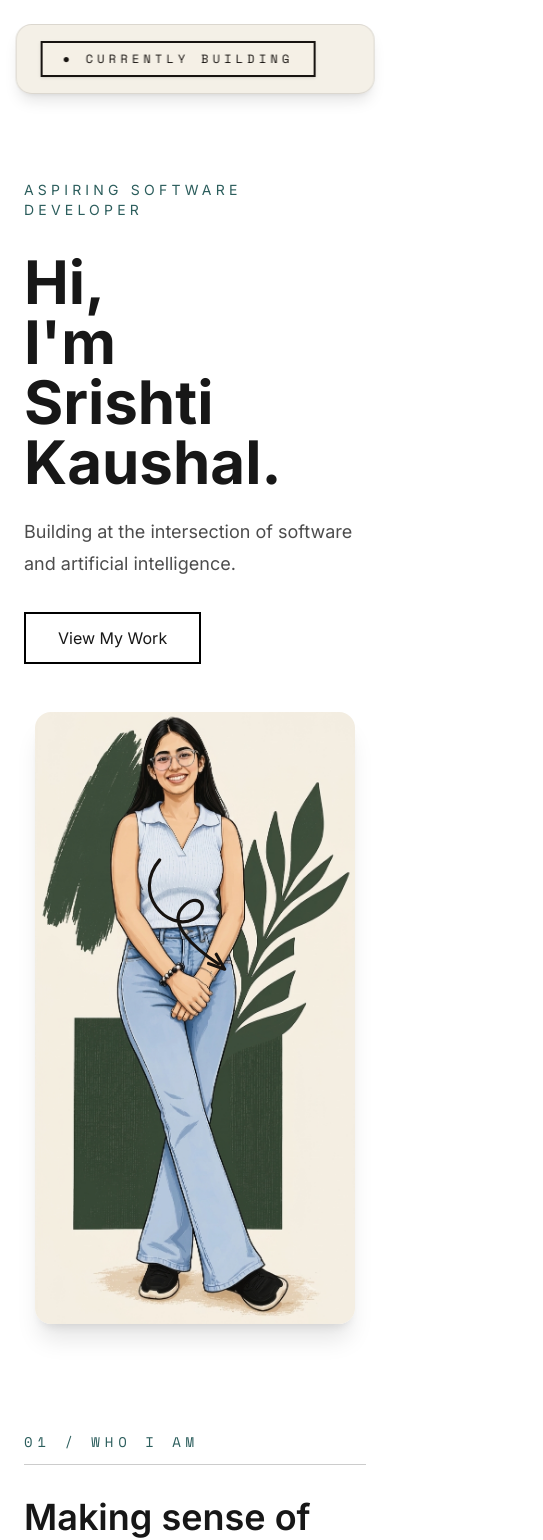
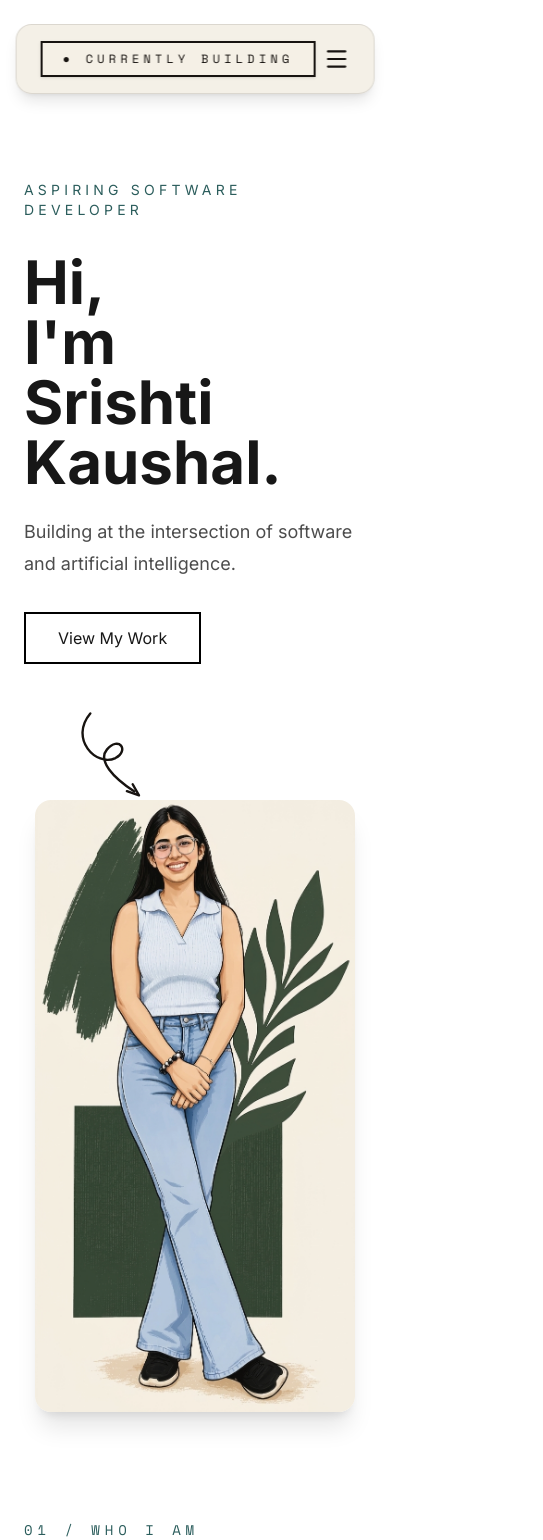
Before and after one commit to Srishti1011/Portfolio, a Next.js app: page / in a window 390 px wide. Shown: the top 1540 px of the page, 543 px wide, since content can reach past the window. Built offline with nearby package versions, Linux system fonts and the light colour scheme.

Commit message:
Made it more mobile-friendly.

```diff
--- a/components/Contact.js
+++ b/components/Contact.js
@@ -1,7 +1,6 @@
 "use client";
 
 import { motion } from "framer-motion";
-
 import { FaGithub, FaLinkedin, FaEnvelope } from "react-icons/fa";
 
 export default function Contact() {
@@ -14,7 +13,6 @@ export default function Contact() {
       viewport={{ once: true, amount: 0.3 }}
       transition={{ duration: 0.8 }}
     >
-
       <motion.p
         className="mb-3 font-[family-name:var(--font-space-mono)] text-sm uppercase tracking-[0.35em] text-[#2B5D5C]"
         initial={{ opacity: 0, y: 20 }}
@@ -27,7 +25,7 @@ export default function Contact() {
 
       <div className="border-t border-black/20 pt-10">
         <motion.h2
-          className="mb-6 text-5xl font-bold"
+          className="mb-6 text-4xl font-bold sm:text-5xl"
           initial={{ opacity: 0, y: 20 }}
           whileInView={{ opacity: 1, y: 0 }}
           viewport={{ once: true }}
@@ -37,7 +35,7 @@ export default function Contact() {
         </motion.h2>
 
         <motion.p
-          className="mb-25 max-w-3xl text-lg text-black/70"
+          className="mb-16 max-w-3xl text-lg text-black/70 sm:mb-25"
           initial={{ opacity: 0, y: 20 }}
           whileInView={{ opacity: 1, y: 0 }}
           viewport={{ once: true }}
@@ -47,8 +45,7 @@ export default function Contact() {
           from you.
         </motion.p>
 
-        <div className="flex items-center justify-center gap-25 mt-10">
-
+        <div className="flex flex-col items-start gap-6 sm:flex-row sm:items-center sm:justify-center sm:gap-16 md:gap-25 mt-10">
           <motion.a
             href="https://github.com/Srishti1011"
             target="_blank"
--- a/components/Hero.js
+++ b/components/Hero.js
@@ -1,9 +1,7 @@
 "use client";
 
 import { motion } from "framer-motion";
-
 import Image from "next/image";
-
 import LoopArrow from "./LoopArrow";
 
 export default function Hero() {
@@ -14,19 +12,12 @@ export default function Hero() {
         animate="visible"
         variants={{
           hidden: {},
-          visible: {
-            transition: {
-              staggerChildren: 0.2,
-            },
-          },
+          visible: { transition: { staggerChildren: 0.2 } },
         }}
       >
         <motion.p
           className="mb-8 text-sm uppercase tracking-[0.3em] text-[#2B5D5C]"
-          variants={{
-            hidden: { opacity: 0, y: 20 },
-            visible: { opacity: 1, y: 0 },
-          }}
+          variants={{ hidden: { opacity: 0, y: 20 }, visible: { opacity: 1, y: 0 } }}
           transition={{ duration: 0.6 }}
         >
           Aspiring Software Developer
@@ -34,10 +25,7 @@ export default function Hero() {
 
         <motion.h1
           className="mb-6 text-6xl font-bold leading-none"
-          variants={{
-            hidden: { opacity: 0, y: 20 },
-            visible: { opacity: 1, y: 0 },
-          }}
+          variants={{ hidden: { opacity: 0, y: 20 }, visible: { opacity: 1, y: 0 } }}
           transition={{ duration: 0.6 }}
         >
           Hi,
@@ -51,47 +39,41 @@ export default function Hero() {
 
         <motion.p
           className="mb-8 max-w-md text-lg leading-8 text-black/70"
-          variants={{
-            hidden: { opacity: 0, y: 20 },
-            visible: { opacity: 1, y: 0 },
-          }}
+          variants={{ hidden: { opacity: 0, y: 20 }, visible: { opacity: 1, y: 0 } }}
           transition={{ duration: 0.6 }}
         >
           Building at the intersection of software and artificial intelligence.
         </motion.p>
 
+        {/* wrap button + arrow together in a relative container */}
+        <div className="relative inline-block mb-22 sm:mb-20 md:mb-8">
           <motion.a
             href="#projects"
             className="inline-block border-2 border-black px-8 py-3 transition hover:bg-black hover:text-white"
-          variants={{
-            hidden: { opacity: 0, y: 20 },
-            visible: { opacity: 1, y: 0 },
-          }}
+            variants={{ hidden: { opacity: 0, y: 20 }, visible: { opacity: 1, y: 0 } }}
             transition={{ duration: 0.6 }}
-          whileHover={{
-            scale: 1.05,
-          }}
-          whileTap={{
-            scale: 0.98,
-          }}
+            whileHover={{ scale: 1.05 }}
+            whileTap={{ scale: 0.98 }}
           >
             View My Work
           </motion.a>
+
+          {/* arrow now positioned relative to the button, not the whole section */}
+          <div className="pointer-events-none absolute top-full left-1/2 -translate-x-1/2 scale-[0.3] sm:scale-[0.35] md:scale-[0.4]">
+            <div style={{ transform: "scaleX(-1) rotate(140deg)" }}>
+              <LoopArrow />
+            </div>
+          </div>
+        </div>
       </motion.div>
 
       <motion.div
         className="flex justify-center"
         initial={{ opacity: 0, x: 60 }}
         animate={{ opacity: 1, x: 0 }}
-        transition={{
-          duration: 0.8,
-          delay: 0.4,
-        }}
+        transition={{ duration: 0.8, delay: 0.4 }}
       >
-        <motion.div
-          whileHover={{ scale: 1.03 }}
-          transition={{ duration: 0.3 }}
-        >
+        <motion.div whileHover={{ scale: 1.03 }} transition={{ duration: 0.3 }}>
           <Image
             src="/images/profile.png"
             alt="Profile"
@@ -102,17 +84,6 @@ export default function Hero() {
           />
         </motion.div>
       </motion.div>
-
-      <div className="absolute -bottom-40 left-5">
-        <div
-          style={{
-            transform: "scale(0.4) scaleX(-1) rotate(140deg)",
-          }}
-        >
-          <LoopArrow />
-        </div>
-      </div>
-
     </section>
   );
 }
--- a/components/Navbar.js
+++ b/components/Navbar.js
@@ -1,13 +1,15 @@
 "use client";
 
-import { motion } from "framer-motion";
+import { motion, AnimatePresence } from "framer-motion";
 import { useEffect, useState } from "react";
 import Link from "next/link";
+import { Menu, X } from "lucide-react";
 import Stamp from "./Stamp";
 
 export default function Navbar() {
   const [activeSection, setActiveSection] = useState("about");
   const [showNavbar, setShowNavbar] = useState(true);
+  const [mobileOpen, setMobileOpen] = useState(false);
 
   const links = [
     { name: "About", href: "#about" },
@@ -29,7 +31,6 @@ export default function Navbar() {
             : 0;
         });
 
-        // pick the section with the highest visible ratio
         const mostVisible = Object.entries(ratios).reduce((a, b) =>
           b[1] > a[1] ? b : a
         );
@@ -38,13 +39,10 @@ export default function Navbar() {
           setActiveSection(mostVisible[0]);
         }
       },
-      {
-        threshold: [0, 0.25, 0.45, 0.6, 0.75, 1],
-      }
+      { threshold: [0, 0.25, 0.45, 0.6, 0.75, 1] }
     );
 
     sections.forEach((section) => observer.observe(section));
-
     return () => observer.disconnect();
   }, []);
 
@@ -55,16 +53,13 @@ export default function Navbar() {
     const handleScroll = () => {
       const currentScrollY = window.scrollY;
 
-      // Always show near the top
       if (currentScrollY < 100) {
         setShowNavbar(true);
       } else {
-        // Hide only if user scrolls DOWN more than 10px
         if (currentScrollY > lastScrollY + 10) {
           setShowNavbar(false);
+          setMobileOpen(false); // close menu if user scrolls away
         }
-
-        // Show only if user scrolls UP more than 10px
         if (currentScrollY < lastScrollY - 10) {
           setShowNavbar(true);
         }
@@ -74,37 +69,32 @@ export default function Navbar() {
     };
 
     window.addEventListener("scroll", handleScroll);
-
     return () => window.removeEventListener("scroll", handleScroll);
   }, []);
 
   return (
     <motion.nav
       initial={{ opacity: 0, y: -40 }}
-      animate={{
-        opacity: 1,
-        y: showNavbar ? 0 : -120,
-      }}
-      transition={{
-        duration: 0.35,
-        ease: "easeInOut",
-      }}
-      className="fixed top-6 left-1/2 z-50 flex w-[92%] max-w-6xl -translate-x-1/2 items-center justify-between rounded-2xl border border-black/10 bg-[#F3EEE3]/85 px-6 py-4 backdrop-blur-md shadow-lg"
+      animate={{ opacity: 1, y: showNavbar ? 0 : -120 }}
+      transition={{ duration: 0.35, ease: "easeInOut" }}
+      className="fixed top-6 left-1/2 z-50 w-[92%] max-w-6xl -translate-x-1/2 rounded-2xl border border-black/10 bg-[#F3EEE3]/85 px-6 py-4 backdrop-blur-md shadow-lg"
     >
+      <div className="flex items-center justify-between">
         <Stamp text="CURRENTLY BUILDING" rotate={0} />
 
+        {/* desktop links */}
         <div className="hidden items-center gap-8 text-sm uppercase tracking-widest md:flex">
           {links.map((link) => (
             <Link
               key={link.href}
               href={link.href}
-            className={`relative transition-colors duration-300 ${activeSection === link.href.substring(1)
+              className={`relative transition-colors duration-300 ${
+                activeSection === link.href.substring(1)
                   ? "text-[#2B5D5C]"
                   : "text-[#171310]"
               }`}
             >
               {link.name}
-
               {activeSection === link.href.substring(1) && (
                 <motion.div
                   layoutId="navbarUnderline"
@@ -114,6 +104,46 @@ export default function Navbar() {
             </Link>
           ))}
         </div>
+
+        {/* mobile hamburger toggle */}
+        <button
+          onClick={() => setMobileOpen((open) => !open)}
+          className="md:hidden text-[#171310]"
+          aria-label="Toggle menu"
+        >
+          {mobileOpen ? <X size={26} /> : <Menu size={26} />}
+        </button>
+      </div>
+
+      {/* mobile dropdown menu */}
+      <AnimatePresence>
+        {mobileOpen && (
+          <motion.div
+            initial={{ opacity: 0, height: 0 }}
+            animate={{ opacity: 1, height: "auto" }}
+            exit={{ opacity: 0, height: 0 }}
+            transition={{ duration: 0.25, ease: "easeInOut" }}
+            className="overflow-hidden md:hidden"
+          >
+            <div className="mt-4 flex flex-col gap-4 border-t border-black/10 pt-4 text-sm uppercase tracking-widest">
+              {links.map((link) => (
+                <Link
+                  key={link.href}
+                  href={link.href}
+                  onClick={() => setMobileOpen(false)}
+                  className={`transition-colors duration-300 ${
+                    activeSection === link.href.substring(1)
+                      ? "text-[#2B5D5C]"
+                      : "text-[#171310]"
+                  }`}
+                >
+                  {link.name}
+                </Link>
+              ))}
+            </div>
+          </motion.div>
+        )}
+      </AnimatePresence>
     </motion.nav>
   );
 }
--- a/package.json
+++ b/package.json
@@ -10,6 +10,7 @@
   },
   "dependencies": {
     "framer-motion": "^12.42.2",
+    "lucide-react": "^1.25.0",
     "next": "16.2.10",
     "react": "19.2.4",
     "react-dom": "19.2.4",
```
Also changed, not shown: components/Skills.js (+20 -4 lines), 1 other file (tests, documents, lock files or other folders). Lines whose indentation alone changed are shown as unchanged.
